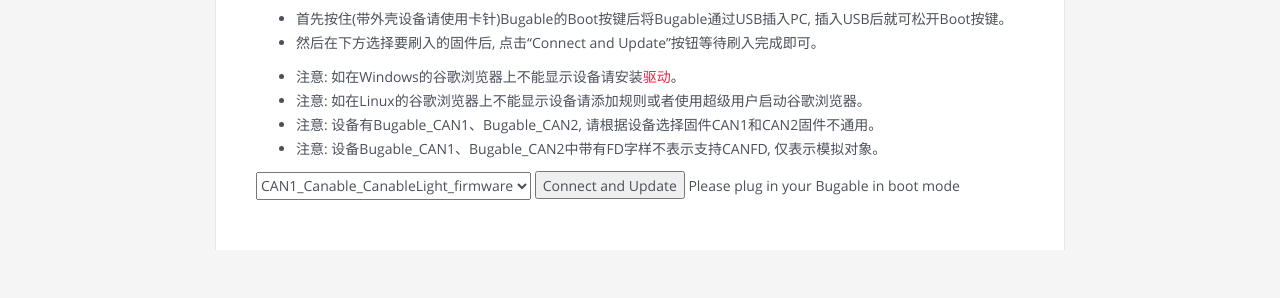
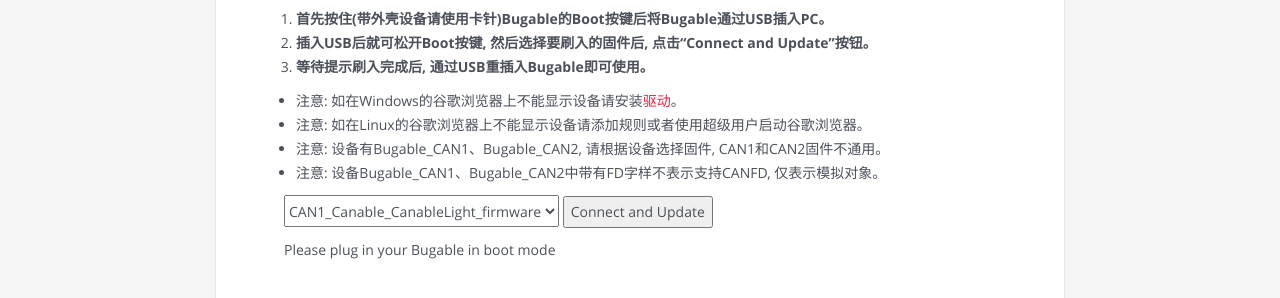
Before and after one commit to fzxhub/updater, a plain HTML site: page index.html in a window 1280 px wide. Shown: the part 340-638 px from the top of the page. Drawn offline with Linux system fonts and the light colour scheme.

Commit message:
优化UI显示

```diff
--- a/index.html
+++ b/index.html
@@ -88,18 +88,21 @@
 
     <div class="container content">
         <h1>Updater</h1>
+        <ol>
+            <li><b>首先按住(带外壳设备请使用卡针)Bugable的Boot按键后将Bugable通过USB插入PC。</b></li>
+            <li><b>插入USB后就可松开Boot按键, 然后选择要刷入的固件后, 点击“Connect and Update”按钮。</b></li>
+            <li><b>等待提示刷入完成后, 通过USB重插入Bugable即可使用。</b></li>
+        </ol>
+        <p>     </p>
         <ul>
-            <li>首先按住(带外壳设备请使用卡针)Bugable的Boot按键后将Bugable通过USB插入PC, 插入USB后就可松开Boot按键。</li>
-            <li>然后在下方选择要刷入的固件后, 点击“Connect and Update”按钮等待刷入完成即可。</li>
-            <p>     </p>
 	        <li>注意: 如在Windows的谷歌浏览器上不能显示设备请安装<a href="./driver/ImpulseRC_Driver_Fixer.exe">驱动</a>。</li>
 	        <li>注意: 如在Linux的谷歌浏览器上不能显示设备请添加规则或者使用超级用户启动谷歌浏览器。</li>
-            <li>注意: 设备有Bugable_CAN1、Bugable_CAN2, 请根据设备选择固件CAN1和CAN2固件不通用。</li>
+            <li>注意: 设备有Bugable_CAN1、Bugable_CAN2, 请根据设备选择固件, CAN1和CAN2固件不通用。</li>
             <li>注意: 设备Bugable_CAN1、Bugable_CAN2中带有FD字样不表示支持CANFD, 仅表示模拟对象。</li>
+        </ul>
 
-        </ul>
-        <p>
-            <select id="firmware_path" style="height: 28px;">
+        <p style="text-indent:28px">
+            <select id="firmware_path" style="height: 32px;">
                 <option value="./bin/CAN1_Canable_CanableLight_firmware.bin">CAN1_Canable_CanableLight_firmware</option>
                 <option value="./bin/CAN1_Canable_Slcan_firmware.bin">CAN1_Canable_Slcan_firmware</option>
                 <option value="./bin/CAN1_Kvaser_LeafLightV2_firmware.bin">CAN1_Kvaser_LeafLightV2_firmware</option>
@@ -108,8 +111,11 @@
                 <option value="./bin/CAN2_Peakcan_PRO_firmware.bin">CAN2_Peakcan_PRO_firmware</option>
                 <option value="./bin/CAN2_Peakcan_PROFD_firmware.bin">CAN2_Peakcan_PROFD_firmware</option>
             </select>
-            <button id="connect" style="height: 28px;">Connect and Update</button>
-        <span id="status"></span>
+            <button id="connect" style="height: 32px;">Connect and Update</button> <br>
+        </p>
+
+        <p style="text-indent:28px">
+            <span id="status"></span>
         </p>
 
         <p>
```
